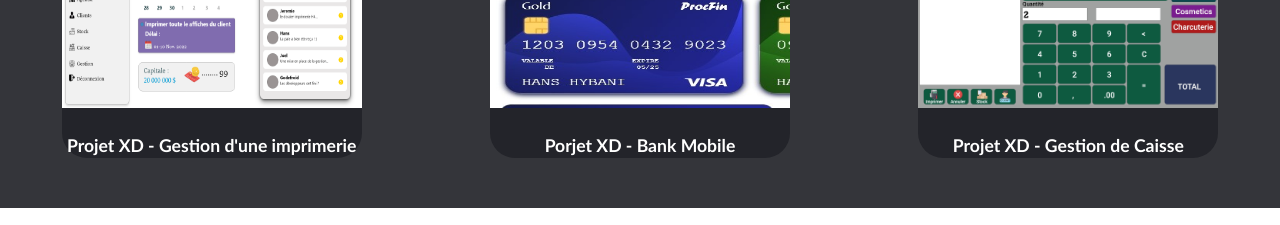
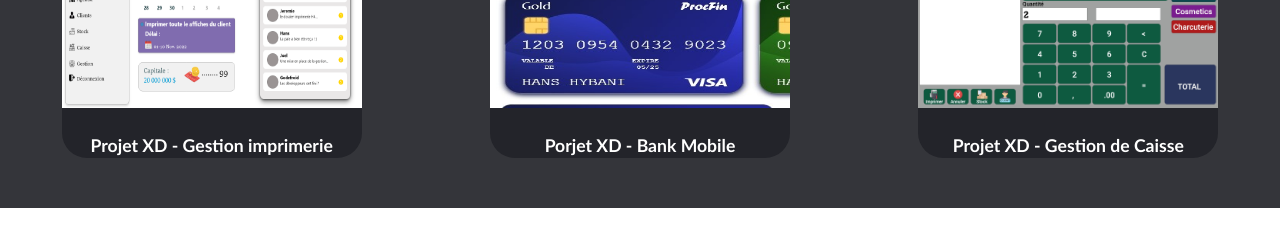
Before and after one commit to Hans-Hybani/Mon-Portfolio, a Vue app: page / in a window 1280 px wide. Shown: the part 2220-2445 px from the top of the page. Built offline with nearby package versions, Linux system fonts and the light colour scheme.

Commit message:
Portfolio 15/02/2024 online, si le mail ne marche pas verifie les spams

```diff
--- a/src/components/Code.vue
+++ b/src/components/Code.vue
@@ -89,10 +89,10 @@
                                             <p>CV de John Doe</p>
                                       </div>
                                   </a>
-                                  <a href="https://github.com/Hans-Hybani/Gestion-imprimirerie/blob/main/dispro.pdf" target="_blank" rel="noopener noreferrer">
+                                  <a href="https://github.com/Hans-Hybani/Gestion-imprimerie/blob/main/Gestion%20Imprimerie.pdf" target="_blank" rel="noopener noreferrer">
                                       <div class="Portfolio_realisation all card">
                                             <img src="../../public/Média/Dashboard.png" alt="Une image qui envoie vers le pdf gestion">
-                                            <p>Projet XD - Gestion d'une imprimerie</p>
+                                            <p>Projet XD - Gestion imprimerie</p>
                                       </div>
                                   </a>
                                   <a href="https://github.com/Hans-Hybani/bank-mobile/blob/main/ProjetProcFin.pdf" target="_blank" rel="noopener noreferrer">
```
